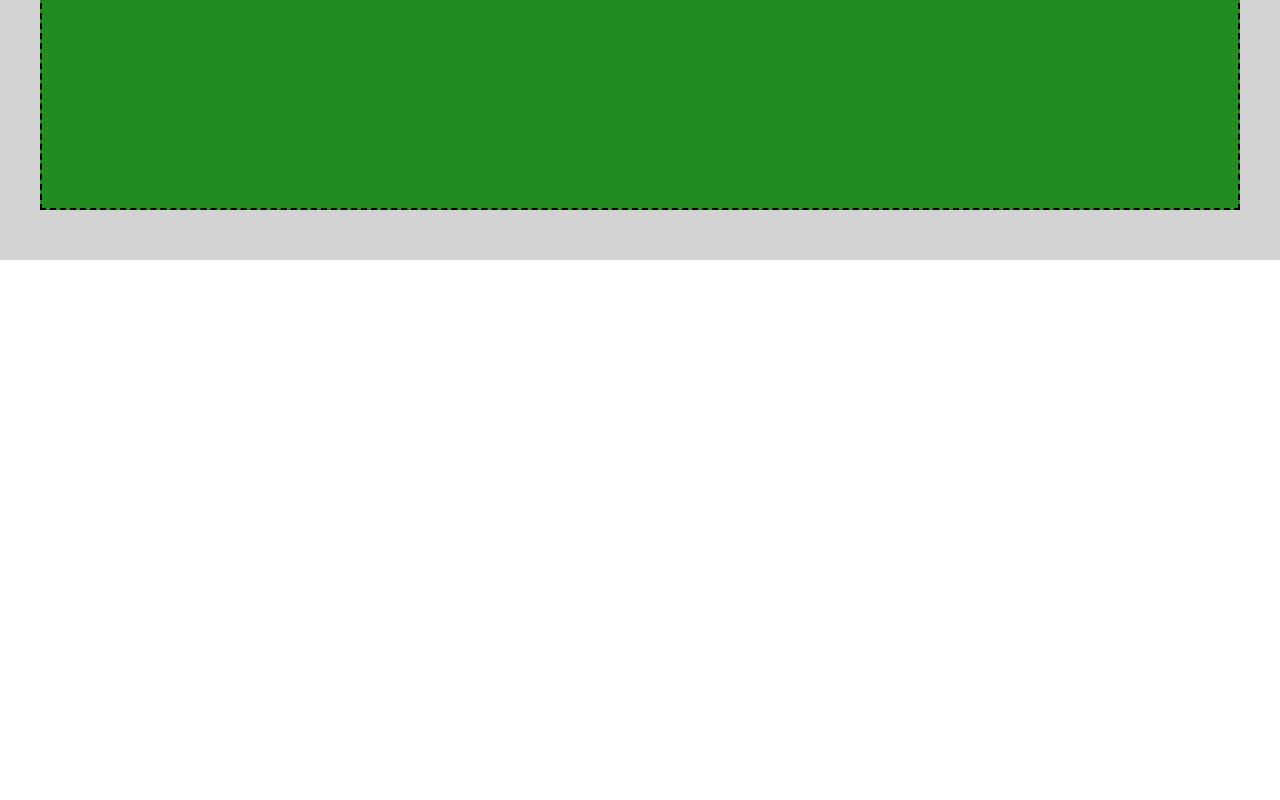
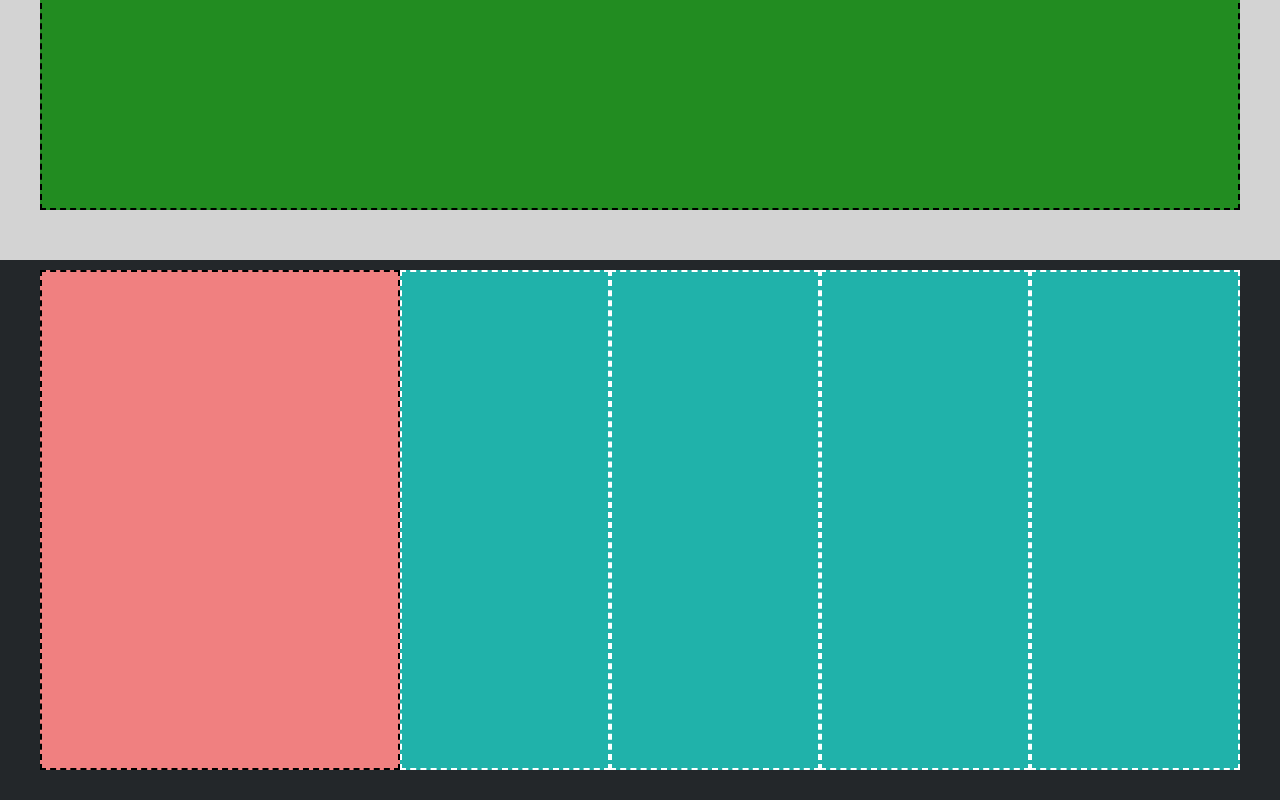
Before and after one commit to TiffanyElizabeth/htmlcss-struttura-discord, a plain HTML site: page index.html in a window 1280 px wide. Shown: the part 2913-3713 px from the top of the page. Before the commit the page ends 3173 px from the top, so only its background shows below. Drawn offline with Linux system fonts and the light colour scheme.

Commit message:
feat: add footer top

```diff
--- a/css/style.css
+++ b/css/style.css
@@ -119,3 +119,30 @@ section {
 footer {
     background-color: #23272A;
 }
+
+.footer-top {
+    padding-top: 10px;
+    padding-bottom: 30px;
+}
+
+.footer-top > .container {
+    display: flex;
+    min-height: 500px;
+}
+
+.footer-top .col-pink {
+    width: 30%;
+    background-color: #f08080;
+    border: 2px dashed black;
+}
+
+.footer-top .col-blue {
+    width: 70%;
+    background-color: #20B2AA;
+    display: flex;
+}
+
+.footer-top .col-blue > .col-inside {
+    width: 25%;
+    border: 2px dashed white;
+}
--- a/index.html
+++ b/index.html
@@ -47,7 +47,17 @@
             </div>
     </main>
     <footer>
-        <div class="footer-top"></div>
+        <div class="footer-top">
+        <div class="container">
+            <div class="col-pink"></div>
+            <div class="col-blue">
+                <div class="col-inside"></div>
+                <div class="col-inside"></div>
+                <div class="col-inside"></div>
+                <div class="col-inside"></div>
+            </div>
+        </div>
+        </div>
         <div class="footer-bottom"></div>
     </footer>
 </body>
```
